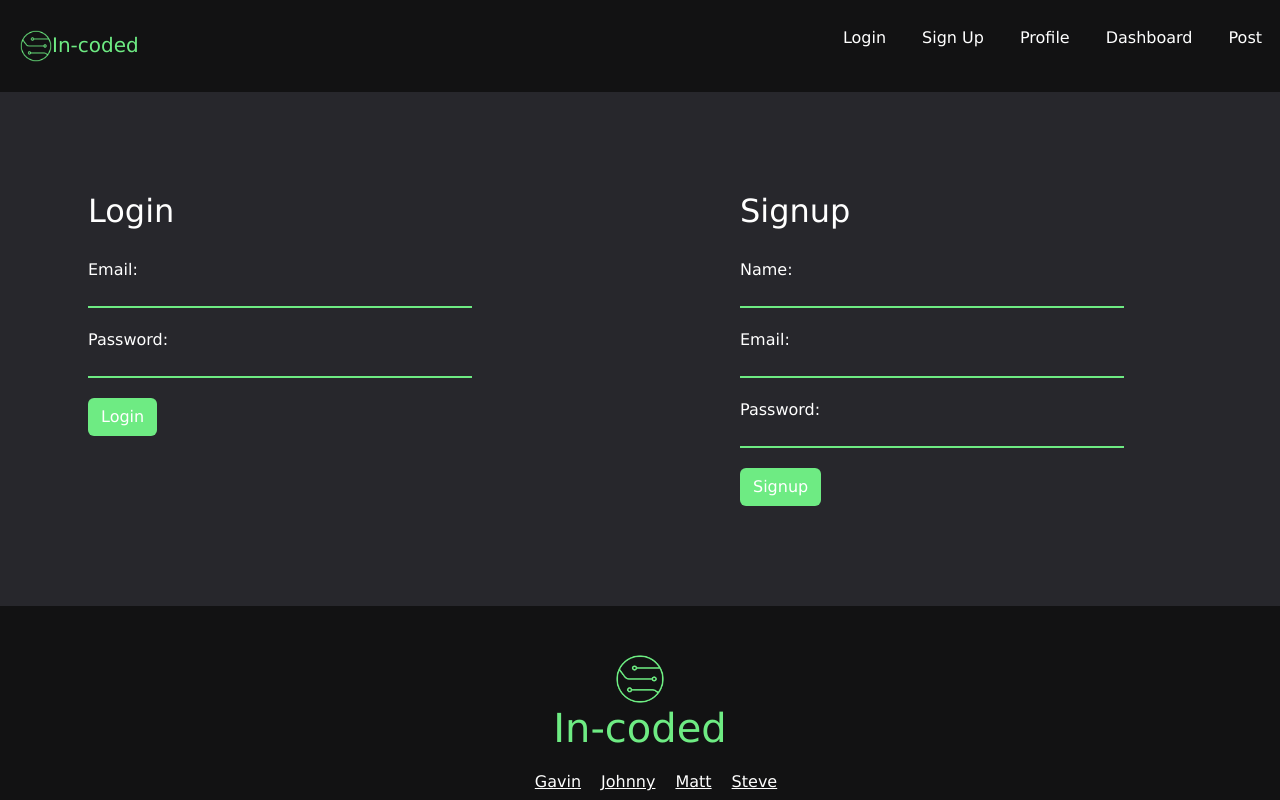
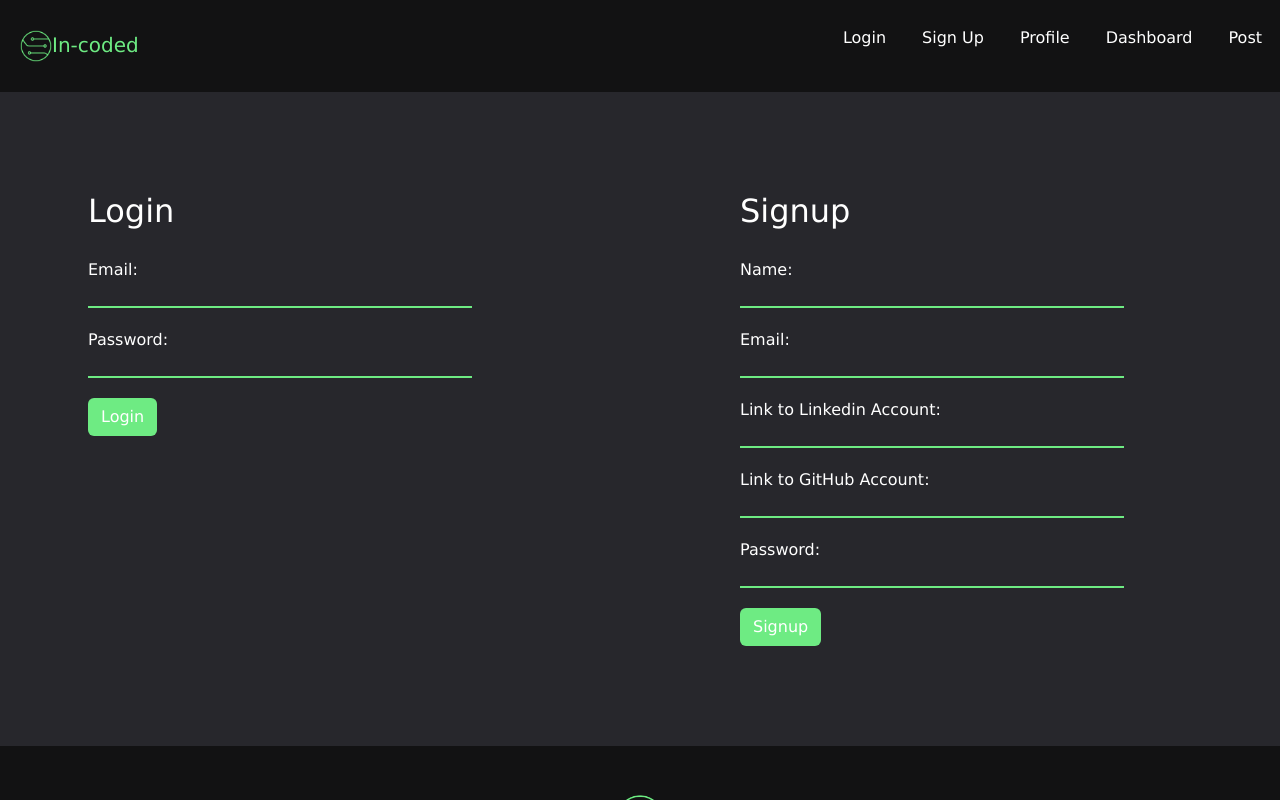
Before and after one commit to GavPO/in-ployed, a React (Create React App) app in the folder client/: page / in a window 1280 px wide. Both pictures are taken after a click on the button "Login". Shown: the top 800 px of the page. Built offline with nearby package versions, Linux system fonts and the light colour scheme.

Commit message:
Changing signup page and profile page to accept user linkS

```diff
--- a/client/src/components/pages/Login.js
+++ b/client/src/components/pages/Login.js
@@ -34,6 +34,14 @@ export default function Login() {
         <input className="form-input" type="text" id="email-signup" />
       </div>
       <div className="form-group">
+        <label htmlFor="linkedin-signup">Link to Linkedin Account:</label><br/>
+        <input className="form-input" type="text" id="linkedin-signup" />
+      </div>
+      <div className="form-group">
+        <label htmlFor="github-signup">Link to GitHub Account:</label><br/>
+        <input className="form-input" type="text" id="github-signup" />
+      </div>
+      <div className="form-group">
         <label htmlFor="password-signup">Password:</label><br/>
         <input className="form-input" type="password" id="password-signup" />
       </div>
--- a/client/src/components/pages/Profile.js
+++ b/client/src/components/pages/Profile.js
@@ -3,7 +3,7 @@ import "../../styles/Profile.css";
 import sampleProfile from "../../assets/sampleProfile.jpg";
 import email from "../../assets/email.png";
 import github from "../../assets/github.png";
-import linkdin from "../../assets/linkdin.png";
+import linkedin from "../../assets/linkedin.png";
 
 export default function Profile() {
   const [singleUser, setSingleUser] = useState([]);
@@ -37,17 +37,14 @@ export default function Profile() {
           </p>
           <h1>Contact:</h1>
           <div id="contact">
-            <a href="https://github.com/johnathanmann" target="_blank">
-              <img className="icon" src={github} />
+            <a href={singleUser.github} target="_blank">
+              <img alt="Github logo" className="icon" src={github} />
             </a>
-            <a
-              href="https://www.linkedin.com/in/johnathan-mann-03548b240/"
-              target="_blank"
-            >
-              <img className="icon" src={linkdin} />
+            <a href={singleUser.email} target="_blank">
+              <img alt="Linkedin logo" className="icon" src={linkedin} />
             </a>
-            <a href="mailto:johnathan.mnn@gmail.com" target="_blank">
-              <img className="icon" src={email} />
+            <a mailto={singleUser.email} target="_blank">
+              <img alt="Email envelope" className="icon" src={email} />
             </a>
           </div>
         </div>
```
Also changed, not shown: client/src/assets/linkedin.png (renamed from client/src/assets/linkdin.png).
